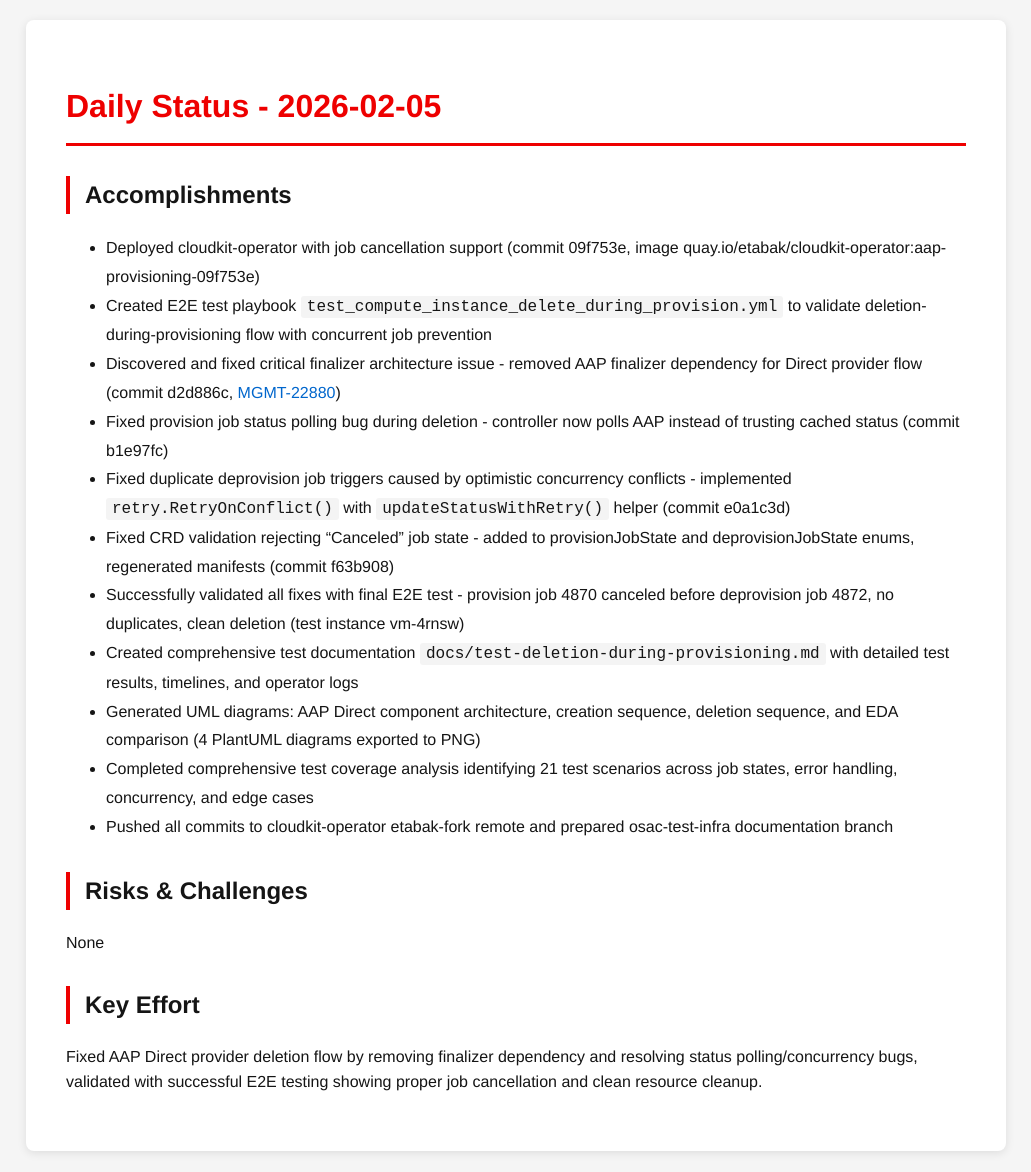
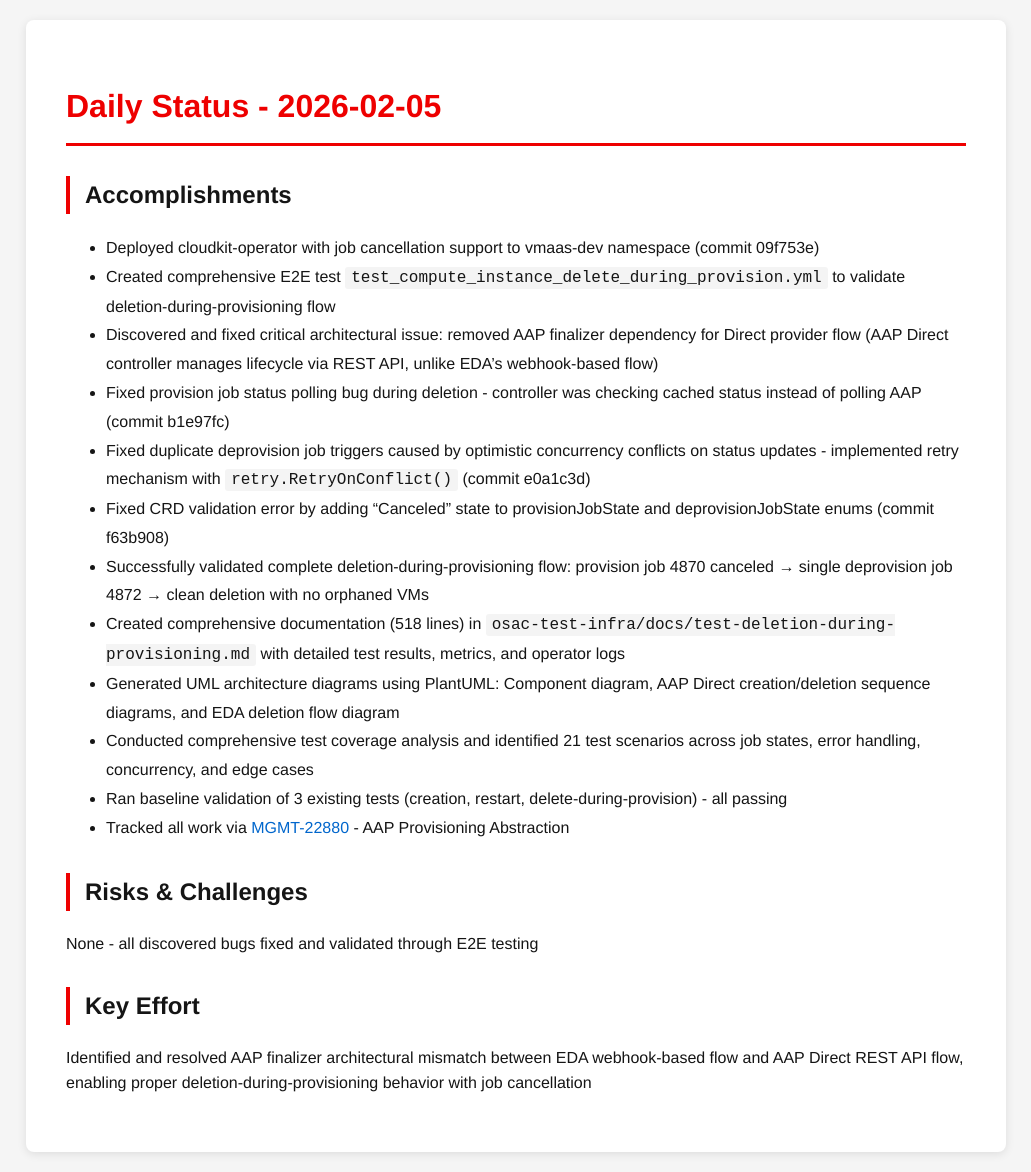
Before and after one commit to tzvatot/daily-status, a Jekyll site: the page built from 2026-02-05.md, in a window 1280 px wide. Shown: the whole page, without its empty margins (124-1155 px from the left). Built offline with Jekyll 4.4.1, drawn with Linux system fonts in a browser that asks for light colours.

Commit message:
Daily status update - 2026-02-05

```diff
--- a/2026-02-05.md
+++ b/2026-02-05.md
@@ -7,20 +7,21 @@ date: 2026-02-05
 # Daily Status - 2026-02-05
 
 ## Accomplishments
-- Deployed cloudkit-operator with job cancellation support (commit 09f753e, image quay.io/etabak/cloudkit-operator:aap-provisioning-09f753e)
-- Created E2E test playbook `test_compute_instance_delete_during_provision.yml` to validate deletion-during-provisioning flow with concurrent job prevention
-- Discovered and fixed critical finalizer architecture issue - removed AAP finalizer dependency for Direct provider flow (commit d2d886c, [MGMT-22880](https://issues.redhat.com/browse/MGMT-22880))
-- Fixed provision job status polling bug during deletion - controller now polls AAP instead of trusting cached status (commit b1e97fc)
-- Fixed duplicate deprovision job triggers caused by optimistic concurrency conflicts - implemented `retry.RetryOnConflict()` with `updateStatusWithRetry()` helper (commit e0a1c3d)
-- Fixed CRD validation rejecting "Canceled" job state - added to provisionJobState and deprovisionJobState enums, regenerated manifests (commit f63b908)
-- Successfully validated all fixes with final E2E test - provision job 4870 canceled before deprovision job 4872, no duplicates, clean deletion (test instance vm-4rnsw)
-- Created comprehensive test documentation `docs/test-deletion-during-provisioning.md` with detailed test results, timelines, and operator logs
-- Generated UML diagrams: AAP Direct component architecture, creation sequence, deletion sequence, and EDA comparison (4 PlantUML diagrams exported to PNG)
-- Completed comprehensive test coverage analysis identifying 21 test scenarios across job states, error handling, concurrency, and edge cases
-- Pushed all commits to cloudkit-operator etabak-fork remote and prepared osac-test-infra documentation branch
+- Deployed cloudkit-operator with job cancellation support to vmaas-dev namespace (commit 09f753e)
+- Created comprehensive E2E test `test_compute_instance_delete_during_provision.yml` to validate deletion-during-provisioning flow
+- Discovered and fixed critical architectural issue: removed AAP finalizer dependency for Direct provider flow (AAP Direct controller manages lifecycle via REST API, unlike EDA's webhook-based flow)
+- Fixed provision job status polling bug during deletion - controller was checking cached status instead of polling AAP (commit b1e97fc)
+- Fixed duplicate deprovision job triggers caused by optimistic concurrency conflicts on status updates - implemented retry mechanism with `retry.RetryOnConflict()` (commit e0a1c3d)
+- Fixed CRD validation error by adding "Canceled" state to provisionJobState and deprovisionJobState enums (commit f63b908)
+- Successfully validated complete deletion-during-provisioning flow: provision job 4870 canceled → single deprovision job 4872 → clean deletion with no orphaned VMs
+- Created comprehensive documentation (518 lines) in `osac-test-infra/docs/test-deletion-during-provisioning.md` with detailed test results, metrics, and operator logs
+- Generated UML architecture diagrams using PlantUML: Component diagram, AAP Direct creation/deletion sequence diagrams, and EDA deletion flow diagram
+- Conducted comprehensive test coverage analysis and identified 21 test scenarios across job states, error handling, concurrency, and edge cases
+- Ran baseline validation of 3 existing tests (creation, restart, delete-during-provision) - all passing
+- Tracked all work via [MGMT-22880](https://issues.redhat.com/browse/MGMT-22880) - AAP Provisioning Abstraction
 
 ## Risks & Challenges
-None
+None - all discovered bugs fixed and validated through E2E testing
 
 ## Key Effort
-Fixed AAP Direct provider deletion flow by removing finalizer dependency and resolving status polling/concurrency bugs, validated with successful E2E testing showing proper job cancellation and clean resource cleanup.
+Identified and resolved AAP finalizer architectural mismatch between EDA webhook-based flow and AAP Direct REST API flow, enabling proper deletion-during-provisioning behavior with job cancellation
```
